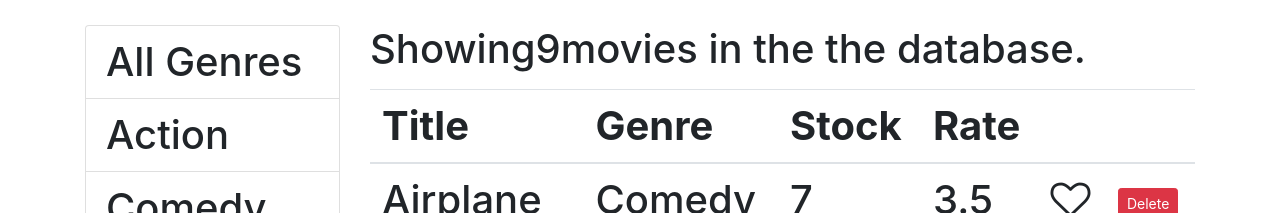
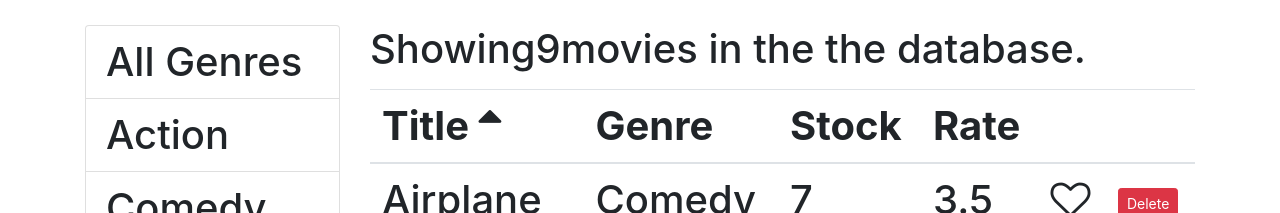
Before and after one commit to sabaimtiazc/Final-movie-project-, a React (Create React App) app: page / in a window 1280 px wide. Shown: the top 213 px of the page. Built offline with nearby package versions, Linux system fonts and the light colour scheme.

Commit message:
Sorting- Adding the Sort Icon

```diff
--- a/src/components/common/tableHeader.jsx
+++ b/src/components/common/tableHeader.jsx
@@ -1,27 +1,43 @@
-import React, { Component } from 'react'
+import React, { Component } from "react";
 
 // interface of tableheader will be column:arry
 // sort column : object
 // on sort which is = function
-
-class  TableHeader extends Component {
-    raiseSort = path =>{
-        const sortColumn = {...this.props.sortColumn};
-        if(sortColumn.path === path)
-        sortColumn.order = (sortColumn.order === 'asc' )? 'desc':  'asc';
-        else {
-    sortColumn.path =path;
-    sortColumn.order ='asc';
+class TableHeader extends Component {
+  raiseSort = path => {
+    const sortColumn = { ...this.props.sortColumn };
+    if (sortColumn.path === path) {
+      sortColumn.order = sortColumn.order === "asc" ? "desc" : "asc";
+    } else {
+      sortColumn.path = path;
+      sortColumn.order = "asc";
     }
     this.props.onSort(sortColumn);
   };
+
+  renderSortIcon = column => {
+    const { sortColumn } = this.props;
+    if (column.path !== sortColumn.path) return null;
+    if (sortColumn.order === "asc") return <i className="fa fa-sort-asc" />;
+    return <i className="fa fa-sort-desc" />;
+  };
+
   render() {
     return (
       <thead>
         <tr>
-                {this.props.columns.map(column => <th key={column.path ||column.key} onClick = {() => this.raiseSort('column.path')}>{column.label} </th>)}
+          {this.props.columns.map(column => (
+            <th
+              className="clickable"
+              key={column.path || column.key}
+              onClick={() => this.raiseSort(column.path)}
+            >
+              {column.label} {this.renderSortIcon(column)}
+            </th>
+          ))}
         </tr>
-        </thead>);
+      </thead>
+    );
   }
 }
 
--- a/src/index.css
+++ b/src/index.css
@@ -11,4 +11,9 @@ body {
 code {
   font-family: source-code-pro, Menlo, Monaco, Consolas, "Courier New",
     monospace;
+
 }
+
+.clickable{
+  cursor: pointer;
+}
```
Lines whose indentation alone changed are shown as unchanged.
